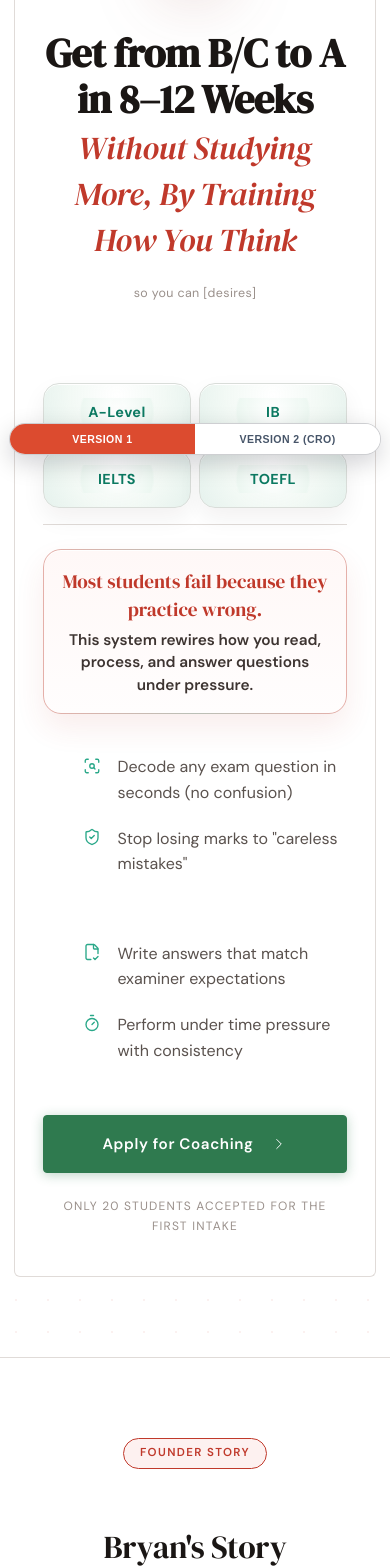
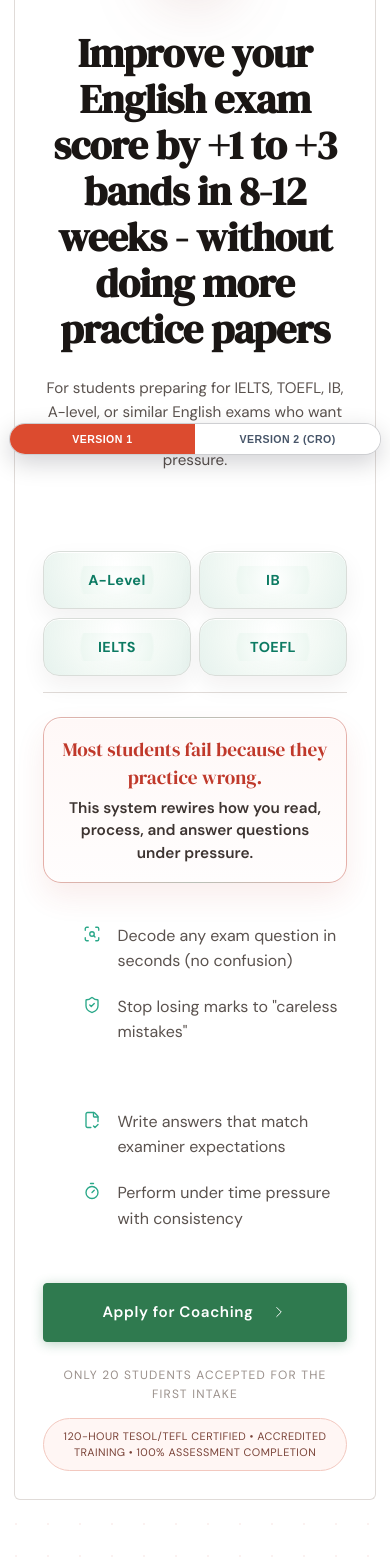
Before and after one commit to zakmero/bryan-coaching-site, a React (Vite) app: page / in a window 390 px wide. Shown: the part 380-1948 px from the top of the page. Built offline with nearby package versions, Linux system fonts and the light colour scheme.

Commit message:
Align V1 hero copy with CRO version and add authority line

```diff
--- a/src/AppV2Original.jsx
+++ b/src/AppV2Original.jsx
@@ -191,7 +191,7 @@ const StoryVision = () => {
 const Header = ({ isApplyPage }) => (
   <header className="v2-header">
     <div className="v2-container v2-header-content">
-      <div className="v2-logo">Elite English Edge</div>
+      <div className="v2-logo">Bryan Teng | English Exam Performance Coach</div>
       <a href={isApplyPage ? '#' : APPLY_HASH} className="v2-btn v2-btn-primary v2-header-cta">
         {isApplyPage ? 'Back Home' : 'Apply'}
       </a>
@@ -214,10 +214,11 @@ const Hero = () => (
           <div className="v2-hero-copy v2-text-center">
           <h1 className="v2-animate-fade-up v2-delay-100"
               style={{ fontFamily: 'var(--v2-font-heading)', fontSize: 'clamp(2.5rem, 4vw, 4.5rem)', lineHeight: 1.15, fontWeight: 700, marginBottom: '1.5rem', color: 'var(--v2-text-primary)' }}>
-            Get from B/C to A in 8–12 Weeks<br />
-            <span style={{ color: 'var(--v2-accent)', fontStyle: 'italic', fontSize: '0.8em', fontWeight: 400 }}>Without Studying More, By Training How You Think</span>
+            Improve your English exam score by +1 to +3 bands in 8-12 weeks - without doing more practice papers
           </h1>
-          <p className="v2-hero-subnote v2-animate-fade-up v2-delay-200">so you can [desires]</p>
+          <p className="v2-hero-subtitle v2-animate-fade-up v2-delay-200">
+            For students preparing for IELTS, TOEFL, IB, A-level, or similar English exams who want consistent high performance under exam pressure.
+          </p>
           </div>
         </div>
 
@@ -264,6 +265,9 @@ const Hero = () => (
           </a>
           <p style={{ marginTop: '1.5rem', fontSize: '0.75rem', color: 'var(--v2-text-muted)', letterSpacing: '0.1em', textTransform: 'uppercase' }}>
             Only 20 students accepted for the first intake
+          </p>
+          <p className="v2-hero-authority-inline">
+            120-hour TESOL/TEFL Certified • Accredited Training • 100% Assessment Completion
           </p>
         </div>
       </div>
--- a/src/indexV2.css
+++ b/src/indexV2.css
@@ -371,6 +371,28 @@ object {
   font-size: 0.84rem;
   letter-spacing: 0.03em;
   color: var(--v2-text-muted);
+}
+
+.v2-hero-subtitle {
+  margin: 0 auto 1.15rem;
+  max-width: 50rem;
+  font-size: clamp(1rem, 1.4vw, 1.12rem);
+  line-height: 1.65;
+  color: var(--v2-text-secondary);
+}
+
+.v2-hero-authority-inline {
+  margin: 0.9rem auto 0;
+  width: fit-content;
+  max-width: 100%;
+  padding: 0.55rem 0.9rem;
+  border: 1px solid #f2c8bf;
+  border-radius: 999px;
+  background: #fff6f4;
+  color: #7a4338;
+  font-size: 0.74rem;
+  letter-spacing: 0.04em;
+  text-transform: uppercase;
 }
 
 .v2-hero-cta {
@@ -986,6 +1008,18 @@ object {
     margin-bottom: 0.95rem;
     font-size: 0.78rem;
   }
+  .v2-hero-subtitle {
+    margin-bottom: 0.95rem;
+    font-size: 0.95rem;
+    line-height: 1.58;
+  }
+  .v2-hero-authority-inline {
+    width: 100%;
+    text-align: center;
+    font-size: 0.68rem;
+    padding: 0.55rem 0.7rem;
+    line-height: 1.5;
+  }
   .v2-hero-cta {
     width: min(100%, 22rem);
     padding: 1rem 1.2rem;
```
